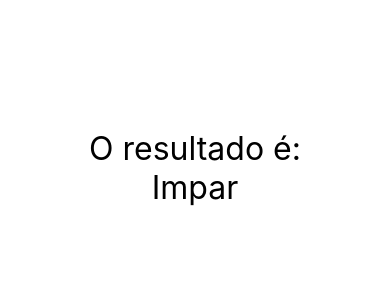
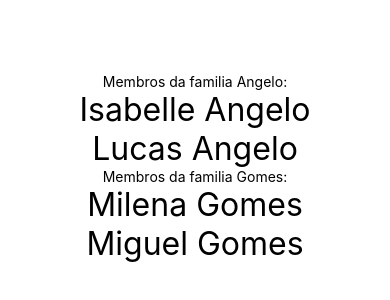
Before and after one commit to LucasAngelo20/Udemy, a React Native app: screen / in a window 390 px wide. Shown: the part 254-554 px from the top of the page. Built offline with nearby package versions, Linux system fonts and the light colour scheme.

Commit message:
props.children

```diff
--- a/src/App.js
+++ b/src/App.js
@@ -1,7 +1,9 @@
 import React from 'react';
 import {StyleSheet, SafeAreaView} from 'react-native';
 
-import ParImpar from './components/ParImpar'
+import Familia from './components/relacao/Familia';
+import Membro from './components/relacao/Membro';
+// import ParImpar from './components/ParImpar'
 // import Diferenciar from './components/Diferenciar';
 // import ContadorV2 from './components/contador/ContadorV2'
 // import Pai from './components/indireta/Pai'
@@ -16,10 +18,17 @@ import ParImpar from './components/ParImpar'
 
 export default () => (
   <SafeAreaView style={styles.App}>
-
-    <ParImpar num={3} />
+    <Familia familia="Angelo">
+      <Membro nome="Isabelle" sobrenome="Angelo" />
+      <Membro nome="Lucas" sobrenome="Angelo" />
+    </Familia>
+    <Familia familia="Gomes">
+      <Membro nome="Milena" sobrenome="Gomes" />
+      <Membro nome="Miguel" sobrenome="Gomes" />
+    </Familia>
 
     {/*
+    <ParImpar num={3} />
     <MinMax min={3} max={20} />
     <Diferenciar />
     <ContadorV2 />
@@ -40,7 +49,6 @@ export default () => (
     <Comp2 />
     <Primeiro />
      */}
-
   </SafeAreaView>
 );
 
--- /dev/null
+++ b/src/components/relacao/Familia.js
@@ -0,0 +1,11 @@
+import React from 'react';
+import {Text} from 'react-native';
+
+export default ({children, familia}) => {
+  return (
+    <>
+      <Text>Membros da familia {familia}:</Text>
+      {children}
+    </>
+  );
+};
--- /dev/null
+++ b/src/components/relacao/Membro.js
@@ -0,0 +1,13 @@
+import React from 'react';
+import { Text } from 'react-native';
+import Estilo from '../estilo';
+
+export default props => {
+    return(
+      <>
+        <Text style={Estilo.fontG}>
+            {props.nome} {props.sobrenome}
+        </Text>
+      </>
+    )
+};
```
